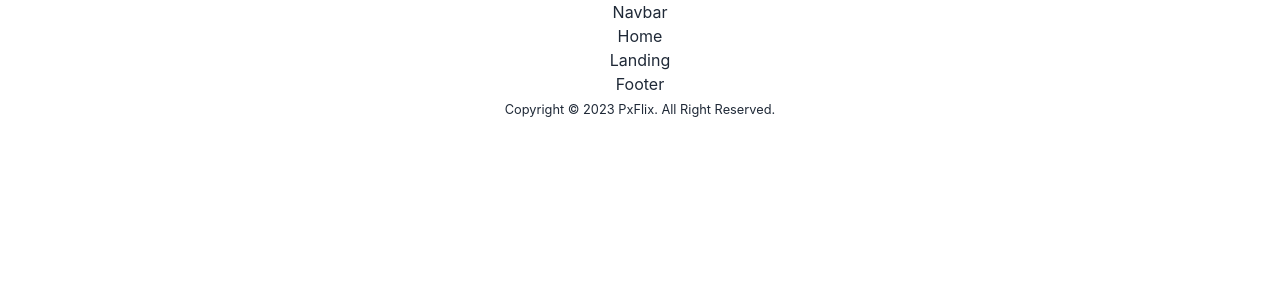
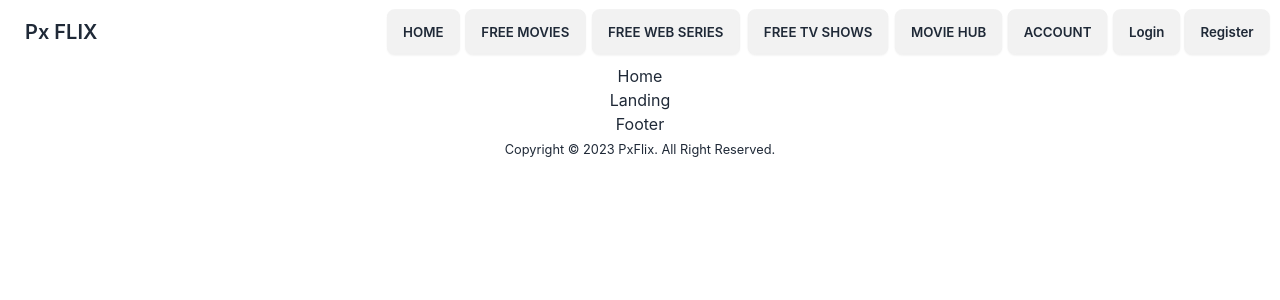
Before and after one commit to MUHAMMADSabbirHossain/pxflix-client, a React (Create React App) app: page / in a window 1280 px wide. Shown: the top 300 px of the page. Built offline with nearby package versions, Linux system fonts and the light colour scheme.

Commit message:
navbar: edited.

```diff
--- a/src/Components/Navbar/Navbar.js
+++ b/src/Components/Navbar/Navbar.js
@@ -2,8 +2,57 @@
 
 const Navbar = () => {
     return (
-        <div>
-            Navbar
+        <div className="navbar bg-base-100">
+            <div className="navbar-start">
+                <div className="dropdown">
+                    <div tabIndex={0} role="button" className="btn btn-ghost lg:hidden">
+                        <svg xmlns="http://www.w3.org/2000/svg" className="h-5 w-5" fill="none" viewBox="0 0 24 24" stroke="currentColor"><path strokeLinecap="round" strokeLinejoin="round" strokeWidth="2" d="M4 6h16M4 12h8m-8 6h16" /></svg>
+                    </div>
+                    <ul tabIndex={0} className="menu menu-sm dropdown-content mt-3 z-[1] p-2 shadow bg-base-100 rounded-box w-52">
+                        <a className="btn">HOME</a>
+                        <a className="btn">FREE MOVIES</a>
+                        <a className="btn">FREE WEB SERIES</a>
+                        <a className="btn">FREE TV SHOWS</a>
+                        <a className="btn">MOVIE HUB</a>
+                        <a className="btn">ACCOUNT</a>
+                        <li><a>Item 1</a></li>
+                        <li>
+                            <a>Parent</a>
+                            <ul className="p-2">
+                                <li><a>Submenu 1</a></li>
+                                <li><a>Submenu 2</a></li>
+                            </ul>
+                        </li>
+                        <li><a>Item 3</a></li>
+                    </ul>
+                </div>
+                <a className="btn btn-ghost text-xl">Px FLIX</a>
+            </div>
+            {/* <div className="navbar-center hidden lg:flex">
+                <ul className="menu menu-horizontal px-1">
+                    <li><a>Item 1</a></li>
+                    <li>
+                        <details>
+                            <summary>Parent</summary>
+                            <ul className="p-2">
+                                <li><a>Submenu 1</a></li>
+                                <li><a>Submenu 2</a></li>
+                            </ul>
+                        </details>
+                    </li>
+                    <li><a>Item 3</a></li>
+                </ul>
+            </div> */}
+            <div className="navbar-end hidden lg:flex">
+                <a className="btn">HOME</a>
+                <a className="btn">FREE MOVIES</a>
+                <a className="btn">FREE WEB SERIES</a>
+                <a className="btn">FREE TV SHOWS</a>
+                <a className="btn">MOVIE HUB</a>
+                <a className="btn">ACCOUNT</a>
+                <a className="btn">Login</a>
+                <a className="btn">Register</a>
+            </div>
         </div>
     );
 };
```
